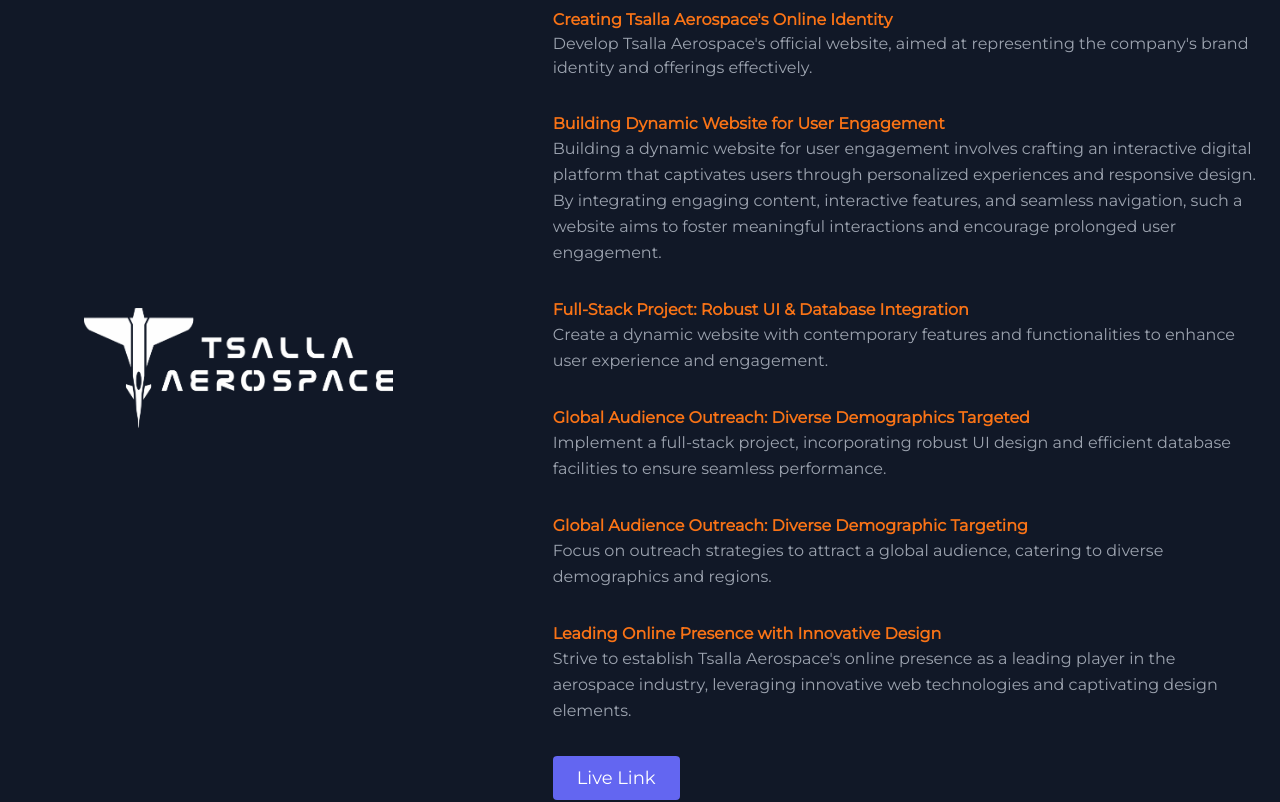
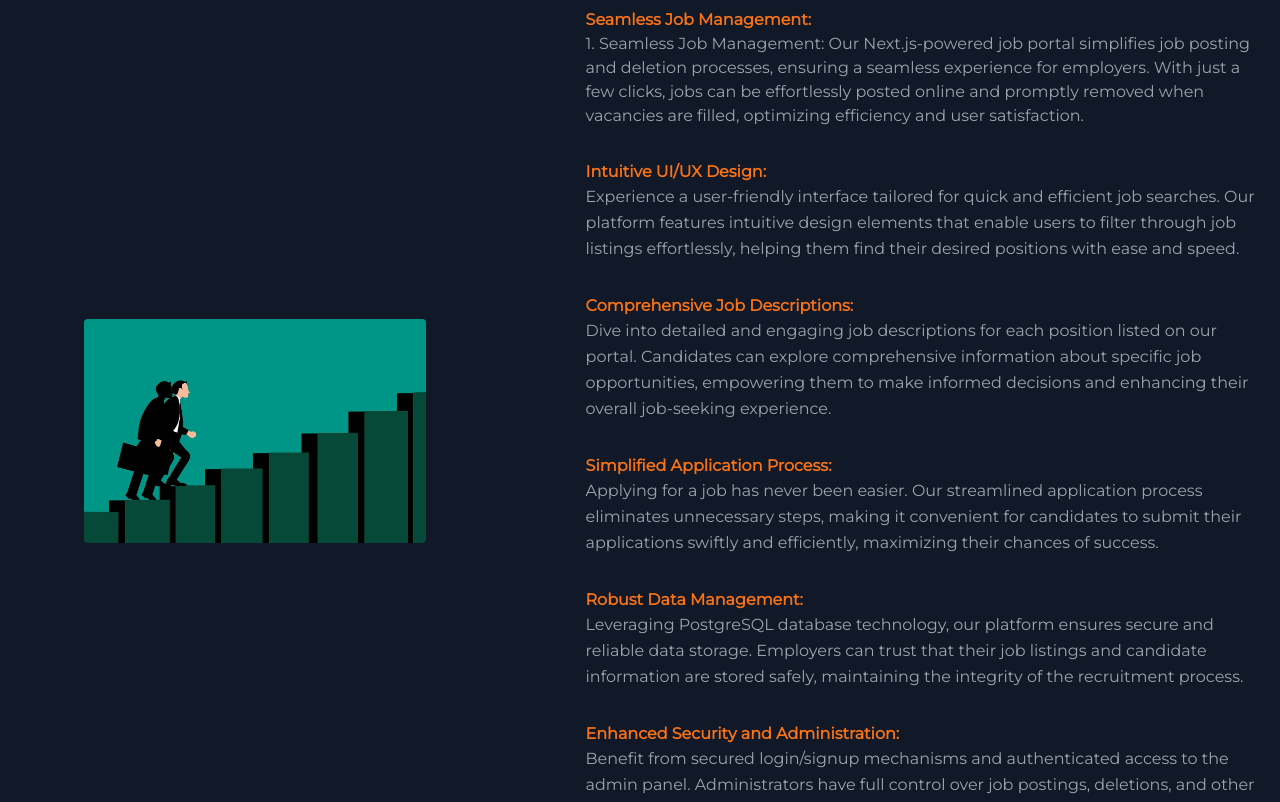
Before and after one commit to Krips24/My-Portfolio, a Next.js app: page /project1 in a window 1280 px wide. Shown: the part 260-1062 px from the top of the page. Built offline with nearby package versions, Linux system fonts and the light colour scheme.

Commit message:
project update

```diff
--- a/app/components/Projects.tsx
+++ b/app/components/Projects.tsx
@@ -29,19 +29,19 @@
                     width={400}
                     height={400}
                     alt="content"
-                    className="object-cover object-center h-32 w-42 mt-16 hover:transition duration-200 ease-in-out hover:scale-105"
-                    src="/tsallaaerospace.png"
+                    className="object-cover object-center h-full w-full m hover:transition duration-200 ease-in-out hover:scale-105"
+                    src="/careers.jpg"
                   />
                 </Link>
               </div>
               <h2 className="text-xl font-medium title-font text-white mt-5">
-                Tsalla Aerospace
+                Careers.in
               </h2>
               <p className="text-base leading-relaxed mt-2">
-                Our project entails crafting the company&apos;s official website
-                with dynamic features, boasting a modern aesthetic and
-                innovative functionalities to ensure a seamless and engaging
-                user experience.
+                Step into a new era of job hunting with our Next.js-powered
+                portal. Effortlessly post and curate jobs while engaging with
+                compelling narratives, all secured by robust authentication and
+                precision admin controls.
               </p>
               <a
                 href="/project1"
--- a/app/project1/page.tsx
+++ b/app/project1/page.tsx
@@ -10,11 +10,11 @@
       >
         <div className="container mx-auto flex px-5 py-24 md:flex-row flex-col items-center">
           <div className="lg:max-w-lg lg:w-full md:w-1/2 w-5/6 md:mb-0 mb-10 lg:relative lg:left-16">
-            <a href="https://aerospace-two.vercel.app/">
+            <a href="https://careers-in.vercel.app/">
               <Image
                 className="object-cover object-center rounded hover:transition duration-200 ease-in-out hover:scale-105"
                 alt="hero"
-                src="/tsallaaerospace.png"
+                src="/careers.jpg"
                 width={720}
                 height={600}
               />
@@ -22,68 +22,85 @@
           </div>
           <div className="lg:flex-grow lg:pl-56 flex flex-col lg:items-start lg:text-left items-center text-center  max-sm:text-start">
             <h1 className="title-font sm:text-4xl text-3xl mb-8 font-semibold text-white">
-              Tsalla Aerospace
+              Careers.in Job Portal
             </h1>
 
             <p className="inline text-orange-500 font-semibold  max-sm:mr-9">
-              Creating Tsalla Aerospace&apos;s Online Identity
+              Seamless Job Management:
             </p>
             <p className="mb-8  inline">
-              Develop Tsalla Aerospace&apos;s official website, aimed at
-              representing the company&apos;s brand identity and offerings
-              effectively.
+              1. Seamless Job Management: Our Next.js-powered job portal
+              simplifies job posting and deletion processes, ensuring a seamless
+              experience for employers. With just a few clicks, jobs can be
+              effortlessly posted online and promptly removed when vacancies are
+              filled, optimizing efficiency and user satisfaction.
             </p>
 
             <p className="inline text-orange-500 font-semibold">
-              Building Dynamic Website for User Engagement
+              Intuitive UI/UX Design:
             </p>
             <p className="mb-8 leading-relaxed">
-              Building a dynamic website for user engagement involves crafting
-              an interactive digital platform that captivates users through
-              personalized experiences and responsive design. By integrating
-              engaging content, interactive features, and seamless navigation,
-              such a website aims to foster meaningful interactions and
-              encourage prolonged user engagement.
+              Experience a user-friendly interface tailored for quick and
+              efficient job searches. Our platform features intuitive design
+              elements that enable users to filter through job listings
+              effortlessly, helping them find their desired positions with ease
+              and speed.
             </p>
 
             <p className="inline text-orange-500 font-semibold">
-              Full-Stack Project: Robust UI & Database Integration
+              Comprehensive Job Descriptions:
             </p>
             <p className="mb-8 leading-relaxed">
-              Create a dynamic website with contemporary features and
-              functionalities to enhance user experience and engagement.
+              Dive into detailed and engaging job descriptions for each position
+              listed on our portal. Candidates can explore comprehensive
+              information about specific job opportunities, empowering them to
+              make informed decisions and enhancing their overall job-seeking
+              experience.
             </p>
 
             <p className="inline text-orange-500 font-semibold">
-              Global Audience Outreach: Diverse Demographics Targeted
+              Simplified Application Process:
             </p>
             <p className="mb-8 leading-relaxed">
-              Implement a full-stack project, incorporating robust UI design and
-              efficient database facilities to ensure seamless performance.
+              Applying for a job has never been easier. Our streamlined
+              application process eliminates unnecessary steps, making it
+              convenient for candidates to submit their applications swiftly and
+              efficiently, maximizing their chances of success.
             </p>
 
             <p className="inline text-orange-500 font-semibold">
-              Global Audience Outreach: Diverse Demographic Targeting
+              Robust Data Management:
             </p>
             <p className="mb-8 leading-relaxed">
-              Focus on outreach strategies to attract a global audience,
-              catering to diverse demographics and regions.
+              Leveraging PostgreSQL database technology, our platform ensures
+              secure and reliable data storage. Employers can trust that their
+              job listings and candidate information are stored safely,
+              maintaining the integrity of the recruitment process.
             </p>
 
             <p className="inline text-orange-500 font-semibold">
-              Leading Online Presence with Innovative Design
+              Enhanced Security and Administration:
             </p>
             <p className="mb-8 leading-relaxed">
-              Strive to establish Tsalla Aerospace&apos;s online presence as a
-              leading player in the aerospace industry, leveraging innovative
-              web technologies and captivating design elements.
+              Benefit from secured login/signup mechanisms and authenticated
+              access to the admin panel. Administrators have full control over
+              job postings, deletions, and other essential actions, safeguarding
+              the platform against unauthorized access and ensuring smooth
+              operations.
             </p>
-            <div className="flex justify-center">
+            <div className="flex justify-center space-x-5">
               <a
-                href="https://aerospace-two.vercel.app/"
+                href="https://careers-in.vercel.app/"
                 className="inline-flex text-white bg-indigo-500 border-0 py-2 px-6 focus:outline-none hover:bg-indigo-600 transition duration-150 rounded text-lg"
               >
                 Live Link
+              </a>
+
+              <a
+                href="https://github.com/Krips24/Careers.in/"
+                className="inline-flex text-white bg-indigo-500 border-0 py-2 px-6 focus:outline-none hover:bg-indigo-600 transition duration-150 rounded text-lg"
+              >
+                Github
               </a>
             </div>
           </div>
```
Also changed, not shown: public/careers.jpg (added), public/tsallaaerospace.png (deleted).
